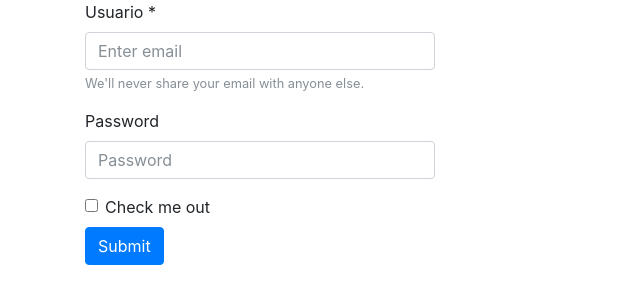
After one commit to oscar490/DWES, a PHP site: page /login.php in a window 1280 px wide. The commit adds this page. Shown: the top 304 px of the page, without its empty margins (0-640 px from the left). Run offline with PHP 8.4, Linux system fonts and the light colour scheme; some libraries are stand-ins or nearby versions.

Commit message:
Ya logea pero faltan cosas

```diff
--- a/fa/auxiliar.php
+++ b/fa/auxiliar.php
@@ -302,3 +302,47 @@ function modificar(PDO $pdo, int $id, array $valores): void
      </form>
      <?php
  }
+
+ function comprobarUsuario(string $usuario, array $error): void
+ {
+     if ($usuario === '') {
+         $error[] = 'El usuario es obligatorio';
+     }
+     if (mb_strlen($usuario) > 255) {
+         $error[] = 'El usuario es demasiado largo';
+     }
+     if (mb_strpos($usuario, ' ') !== false) {
+         $error[] = 'El usuario no puede contener espacios';
+     }
+ }
+
+ function comprobarPassword($password, array $error): void
+ {
+     if ($password === '') {
+         $error[] = 'La contraseña es obligatoria';
+     }
+ }
+
+ function buscarUsuario(string $usuario, string $password, array $error)
+ {
+     $pdo = conectar();
+
+     $sent = $pdo->prepare("SELECT *
+                              FROM usuarios
+                             WHERE usuario = :usuario");
+
+     $sent->execute([':usuario' => $usuario]);
+
+     $fila = $sent->fetch();
+
+     if (empty($fila)) {
+         $error[] = 'El usuario no existe';
+     }
+     if (!password_verify($password, $fila['password'])) {
+         $error[] = 'La contraseña no coincide';
+         throw new Exception;
+     }
+
+     return $fila;
+
+ }
--- a/fa/index.php
+++ b/fa/index.php
@@ -23,6 +23,9 @@
         $titulo = trim(filter_input(INPUT_GET, 'titulo')) ?? '';
         ?>
         <div class="container">
+            <div class="col-md-offset-10 col-md-2">
+                <a class="btn btn-info"href='login.php'>Login</a>
+            </div>
             <?php if (isset($_SESSION['mensaje'])): ?>
                 <div>
                     <?= $_SESSION['mensaje'] ?>
--- /dev/null
+++ b/fa/login.php
@@ -0,0 +1,66 @@
+<?php session_start() ?>
+<!DOCTYPE html>
+<html>
+    <head>
+        <meta charset="utf-8">
+        <link rel="stylesheet"
+        href="https://maxcdn.bootstrapcdn.com/bootstrap/4.0.0-beta.2/css/bootstrap.min.css"
+        integrity="sha384-PsH8R72JQ3SOdhVi3uxftmaW6Vc51MKb0q5P2rRUpPvrszuE4W1povHYgTpBfshb"
+        crossorigin="anonymous">
+        <title>Login</title>
+    </head>
+    <body>
+        <?php
+        require 'auxiliar.php';
+        $usuario = trim(filter_input(INPUT_POST, 'usuario'));
+        $password = trim(filter_input(INPUT_POST, 'password'));
+        if (!empty($_POST)) {
+            $error = [];
+
+            try {
+                comprobarUsuario($usuario, $error);
+                comprobarPassword($password, $error);
+                comprobarErrores($error);
+                $fila = buscarUsuario($usuario, $password, $error);
+                $_SESSION['usuario'] = [
+                    'id'=>$fila['id'],
+                    'nombre'=>$fila['nombre'],
+                ];
+                header('Location: index.php');
+            } catch (Exception $e) {
+
+                mostrarErrores($error);
+            }
+        }
+
+        ?>
+        <div class="container">
+            <div class="row">
+                <div class="col-md-offset-4 col-md-4">
+                    <form action="login.php" method="post">
+                      <div class="form-group">
+                        <label for="exampleInputEmail1">Usuario *</label>
+                        <input type="text" class="form-control"
+                        id="usuario" aria-describedby="emailHelp"
+                        name="usuario"
+                        value="<?= h($usuario)?>"
+                        placeholder="Enter email">
+                        <small id="emailHelp" class="form-text text-muted">We'll never share your email with anyone else.</small>
+                      </div>
+                      <div class="form-group">
+                        <label for="exampleInputPassword1">Password</label>
+                        <input type="password" class="form-control" id="exampleInputPassword1" placeholder="Password">
+                      </div>
+                      <div class="form-check">
+                        <label class="form-check-label">
+                          <input type="checkbox" class="form-check-input">
+                          Check me out
+                        </label>
+                      </div>
+                      <button type="submit" class="btn btn-primary">Submit</button>
+                  </form>
+              </div>
+          </div>
+      </div>
+    </body>
+</html>
```
Also changed, not shown: fa/db/fa.sql (+18 -0 lines).
